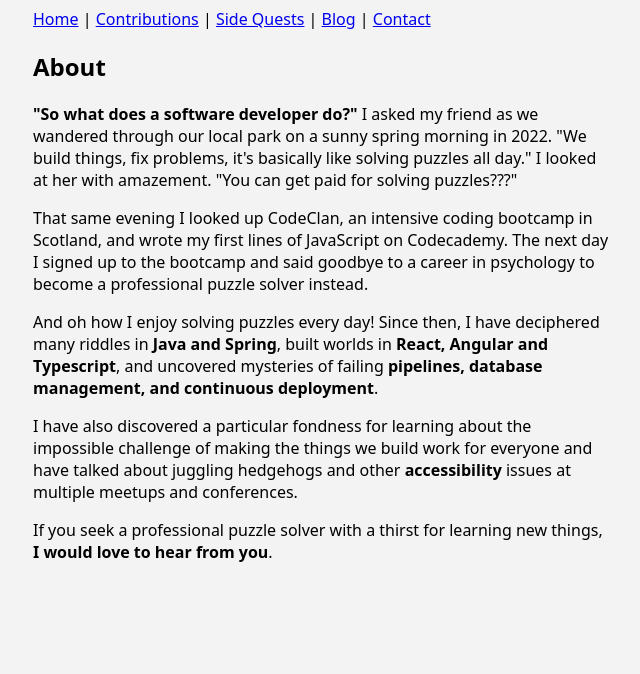
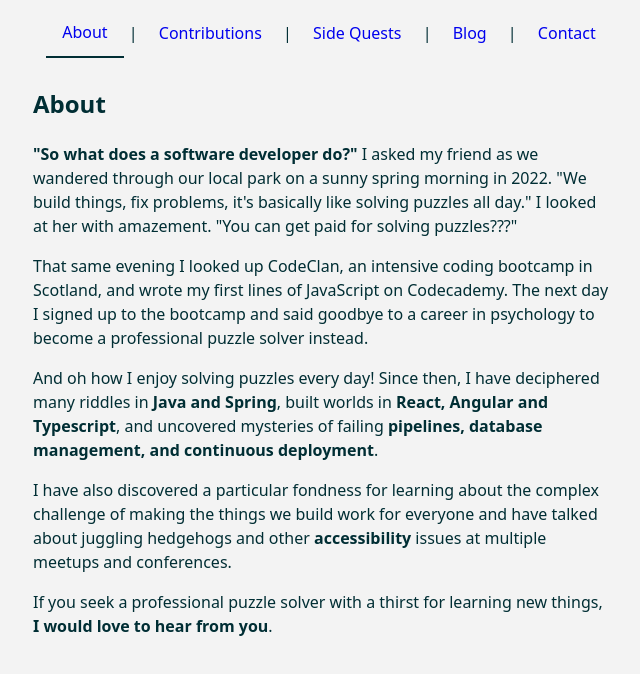
Before and after one commit to D-oro/portfolio, a plain HTML site: page index.html in a window 1280 px wide. Shown: the whole page, without its empty margins (319-959 px from the left). Drawn offline with Linux system fonts and the light colour scheme.

Commit message:
nav styling

```diff
--- a/index.css
+++ b/index.css
@@ -3,20 +3,40 @@ body {
   font-family: system-ui, -apple-system, "Segoe UI", Roboto, Helvetica, Arial,
     "Apple Color Emoji", "Segoe UI Emoji", "Segoe UI Symbol";
   font-size: 1rem;
-  /* line-height: 1.5; */
+  line-height: 1.5;
   text-rendering: optimizeLegibility;
   -webkit-font-smoothing: antialiased;
   -moz-osx-font-smoothing: grayscale;
   max-width: 36rem;
-  margin-left: auto;
-  margin-right: auto;
-  /* padding: 0 2rem; */
+  margin: 0 auto;
+  padding: 0 2rem;
+  color: #002e34;
 }
 
-/* em {
-  font-style: normal;
-  font-weight: 600;
-} */
+nav {
+  padding: 0.5rem;
+  width: 100%;
+  display: flex;
+  justify-content: space-evenly;
+  align-items: center;
+}
+
+nav > a {
+  height: 3rem;
+  display: flex;
+  align-items: center;
+  justify-content: center;
+  padding: 0 1rem;
+  text-decoration: none;
+}
+
+nav > a:hover {
+  background-color: #3f686f27;
+}
+
+nav > a[aria-current="page"] {
+  border-bottom: 2px solid #002e34;
+}
 
 img {
   display: block;
--- a/index.html
+++ b/index.html
@@ -9,7 +9,7 @@
   <body>
     <header>
       <nav>
-        <a href="index.html" aria-current="page">Home</a>
+        <a href="index.html" aria-current="page">About</a>
         <span aria-hidden="true">|</span>
         <a href="contributions.html">Contributions</a>
         <span aria-hidden="true">|</span>
@@ -47,8 +47,8 @@
         </p>
         <p>
           I have also discovered a particular fondness for learning about the
-          impossible challenge of making the things we build work for everyone
-          and have talked about juggling hedgehogs and other
+          complex challenge of making the things we build work for everyone and
+          have talked about juggling hedgehogs and other
           <strong>accessibility</strong>
           issues at multiple meetups and conferences.
         </p>
```
Also changed, not shown: blog.html (+1 -1 lines), blog_colour.html (+1 -1 lines), blog_resources.html (+1 -1 lines), blog_three_things.html (+1 -1 lines), contact.html (+1 -1 lines), contributions.html (+1 -1 lines), quests.html (+1 -1 lines).
